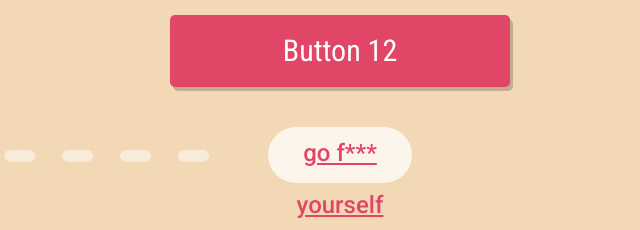
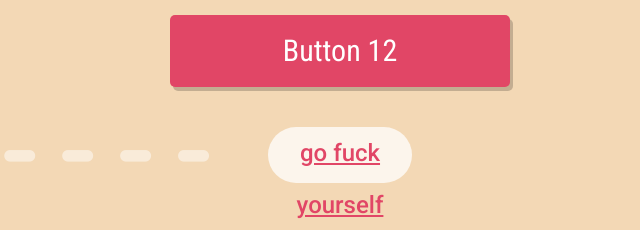
Before and after one commit to zuozas/Contest, a plain HTML site: page index.html in a window 1280 px wide. Shown: the part 1200-1430 px from the top of the page, 300-940 px from the left. Drawn offline with Linux system fonts and the light colour scheme.

Commit message:
First try

```diff
--- a/index.html
+++ b/index.html
@@ -50,7 +50,7 @@
         <div class="title2 clearfix"><img class="image" src="images/title2@2x.png"></div>
         <div class="spacer spacer-2"></div>
         <button onclick="window.location='https://www.id.net/';" class="_button _button-1">Button 12</button>
-        <a class="_button _button-2" href="#container3">go f*** yourself</a>
+        <a class="_button _button-2" href="#container3">go fuck yourself</a>
         <div class="blue-badge"><p>THE RULES ANE</p></div>
         <div class="list-box clearfix">
             <ul class="checkboxes-1 clearfix">
```
